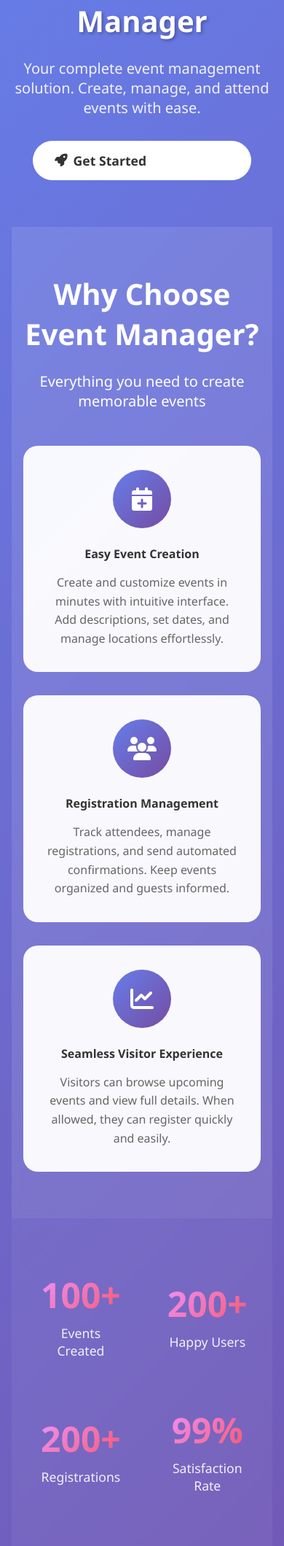
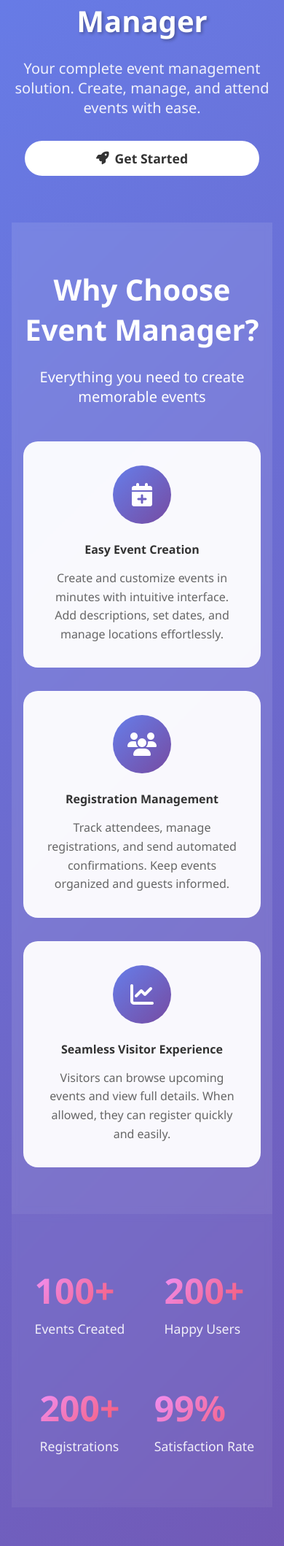
Before and after one commit to pflaumax/event_manager, a Django app: page / in a window 390 px wide. Shown: the part 214-2333 px from the top of the page at 73% size. Run offline with Django 5.2, Linux system fonts and the light colour scheme; parts of the project's set-up code (start-up, migrations or seed data) failed here and were passed over.

Commit message:
Change style index page (right swap)

```diff
--- a/static/styles.css
+++ b/static/styles.css
@@ -667,6 +667,26 @@ body {
         gap: 1rem;
     }
 
+    .stats-section .stat-card {
+    text-align: left;
+    padding-left: 0.5rem;
+    padding-right: 0.5rem;
+    }
+
+    .hero-section .btn-hero {
+        display: inline-flex;
+        align-items: center;
+        justify-content: center;
+        margin: 0 auto;
+        padding: 0.75rem 1rem;
+        max-width: 90%;
+        box-sizing: border-box;
+    }
+
+    .hero-section .btn-hero i {
+        margin-right: 0.5rem;
+    }
+
     .nav-links.active {
         display: flex;
     }
```
